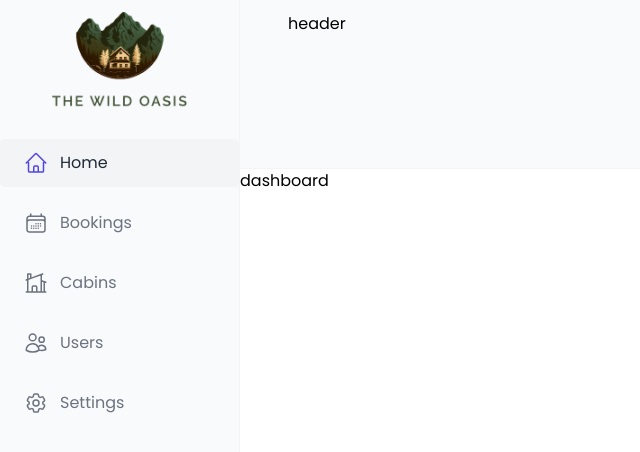
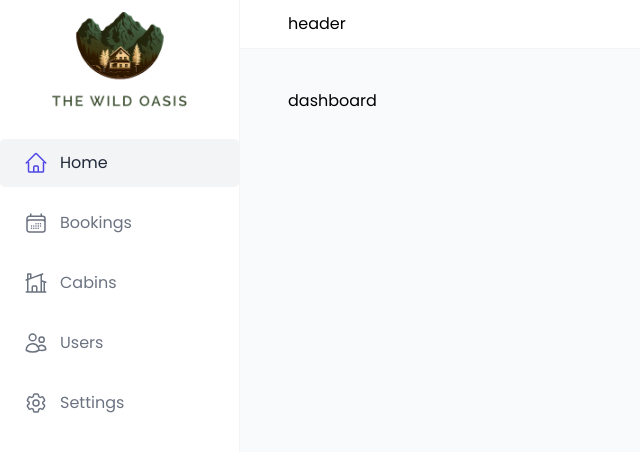
Before and after one commit to BijetaSah/the-wild-oasis, a React (Vite) app: page /dashboard in a window 1280 px wide. Shown: the top 452 px of the page, without its empty margins (0-640 px from the left). Built offline with nearby package versions, Linux system fonts and the light colour scheme; a web font is replaced by a local one.

Commit message:
fix: style issue

```diff
--- a/src/ui/Applayout.jsx
+++ b/src/ui/Applayout.jsx
@@ -7,7 +7,13 @@ const StyledDiv = styled.div`
   height: 100vh;
   display: grid;
   grid-template-columns: 24rem 1fr;
-  grid-template-rows: auto auto auto;
+  grid-template-rows: auto 1fr;
+`;
+
+const Main = styled.main`
+  background-color: var(--color-grey-50);
+  padding: 4rem 4.8rem 6.4rem;
+  overflow: scroll;
 `;
 
 function Applayout() {
@@ -15,9 +21,9 @@ function Applayout() {
     <StyledDiv>
       <Header />
       <Sidebar />
-      <main>
+      <Main>
         <Outlet />
-      </main>
+      </Main>
     </StyledDiv>
   );
 }
--- a/src/ui/Header.jsx
+++ b/src/ui/Header.jsx
@@ -1,7 +1,7 @@
 import styled from "styled-components";
 
 const StyledHeader = styled.header`
-  background: var(--color-grey-50);
+  background: var(--color-grey-0);
   border-bottom: 1px solid var(--color-grey-100);
   padding: 1.2rem 4.8rem;
   /* height: 9rem; */
--- a/src/ui/Row.jsx
+++ b/src/ui/Row.jsx
@@ -15,7 +15,6 @@ const Row = styled.div`
     css`
       flex-direction: column;
       gap: 1.4rem;
-      align-items: center;
     `}
 `;
 
--- a/src/ui/Sidebar.jsx
+++ b/src/ui/Sidebar.jsx
@@ -3,7 +3,7 @@ import Logo from "./Logo";
 import MainNavbar from "./MainNavbar";
 
 const StyledAside = styled.aside`
-  background-color: var(--color-grey-50);
+  background-color: var(--color-grey-0);
   grid-column: 1/2;
   grid-row: 1/-1;
   display: flex;
```
